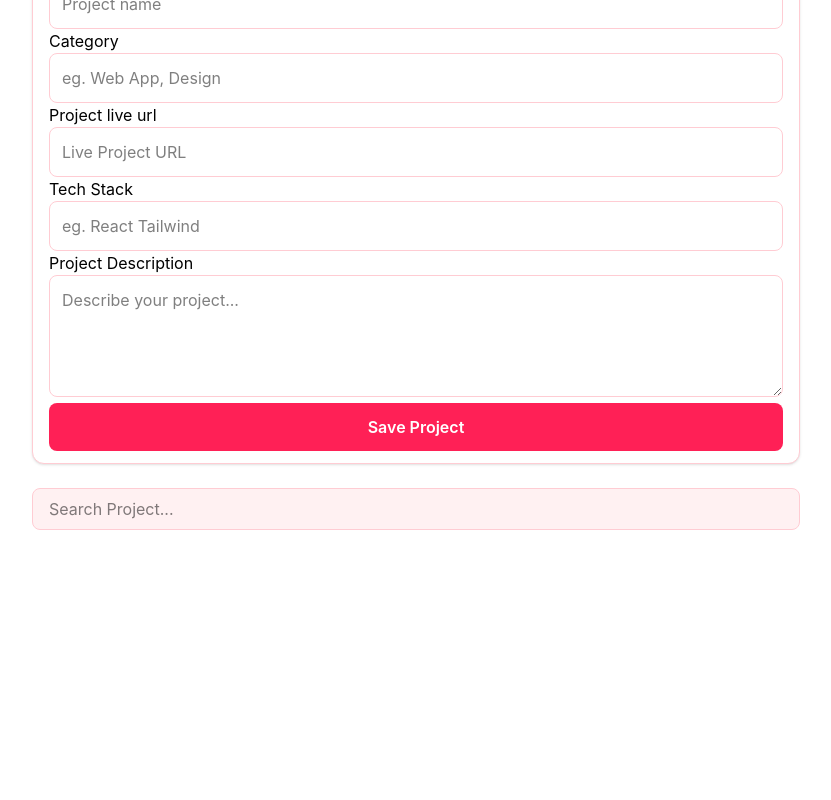
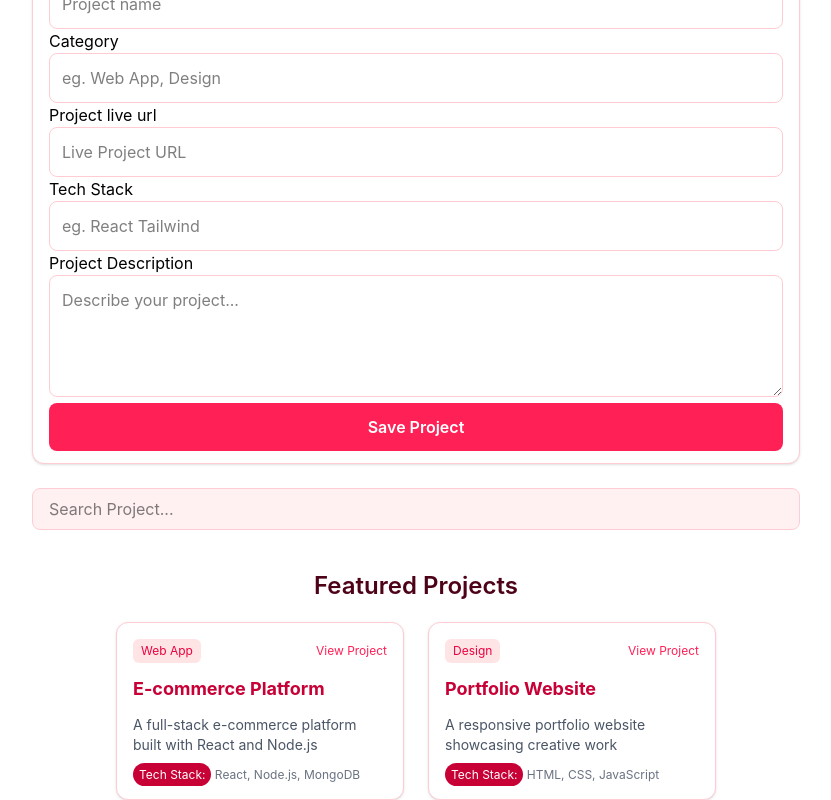
Before and after one commit to carolkithinji35-ai/Creative-Vault-projects-showcase, a React (Vite) app: page / in a window 1280 px wide. Shown: the part 190-990 px from the top of the page, without its empty margins (224-1055 px from the left). Before the commit the page ends 800 px from the top, so only its background shows below. Built offline with nearby package versions, Linux system fonts and the light colour scheme.

Commit message:
Add ProjectList and ProjectCard components; integrate into App

```diff
--- a/src/App.jsx
+++ b/src/App.jsx
@@ -1,15 +1,40 @@
 import "./App.css";
 import Header from "./components/header.jsx";
 import ProjectForm from "./components/projectform.jsx";
-import SearchBar  from "./components/searchBar.jsx";
+import SearchBar from "./components/searchBar.jsx";
+import ProjectList from "./components/projectlist.jsx";
 
 function App() {
+
+
+
+  const projects = [
+    {
+      id: 1,
+      name: "E-commerce Platform",
+      category: "Web App",
+      description:
+        "A full-stack e-commerce platform built with React and Node.js",
+      tech: "React, Node.js, MongoDB",
+      url: "https://example.com/project1",
+    },
+    {
+      id: 2,
+      name: "Portfolio Website",
+      category: "Design",
+      description: "A responsive portfolio website showcasing creative work",
+      tech: "HTML, CSS, JavaScript",
+      url: "https://example.com/project2",
+    },
+  ];
+
   return (
     <>
       <Header />
       <main className="pt-20 px-4">
         <ProjectForm />
-        <SearchBar/>
+        <SearchBar />
+        <ProjectList projects={projects} />
       </main>
     </>
   );
--- a/src/components/projectcard.jsx
+++ b/src/components/projectcard.jsx
@@ -0,0 +1,34 @@
+export default function ProjectCard({project}) {
+  return (
+    <div className=" w-full sm:w-72 bg-white border border-rose-200 rounded-xl p-4 shadow-sm flex flex-col gap-3">
+      {/* Top row */}
+      <div className="flex justify-between items-center">
+        {/* Category */}
+        <span className="text-xs bg-rose-100 text-rose-600 px-2 py-1 rounded-md">
+          {project.category}
+        </span>
+
+        {/* View Project */}
+        <a
+          href={project.url}
+          target="_blank"
+          rel="noreferrer"
+          className="text-xs text-rose-500 hover:text-rose-700 transition"
+        >
+          View Project
+        </a>
+      </div>
+
+      {/* Project Name */}
+      <h3 className="text-lg font-bold text-rose-700">{project.name}</h3>
+
+      {/* Description */}
+      <p className="text-sm text-gray-600">{project.description}</p>
+
+      {/* Tech Stack */}
+      <p className="text-xs text-gray-500">
+        <span className=" bg-rose-700 text-white py-1 px-1.5 rounded-full">Tech Stack:</span> {project.tech}
+      </p>
+    </div>
+  );
+}
--- a/src/components/projectlist.jsx
+++ b/src/components/projectlist.jsx
@@ -0,0 +1,16 @@
+import ProjectCard from "./projectcard";
+
+const ProjectList = ({ projects }) => {
+  return (
+    <div className="max-w-5xl mx-auto mt-10">
+      <h2 className="mb-5 text-2xl text-rose-950 font-semibold text-center">Featured Projects</h2>
+      <div className="flex flex-wrap gap-6 justify-center items-stretch">
+        {projects.map((project) => (
+          <ProjectCard key={project.id} project={project} />
+        ))}
+      </div>
+    </div>
+  );
+};
+
+export default ProjectList;
```
